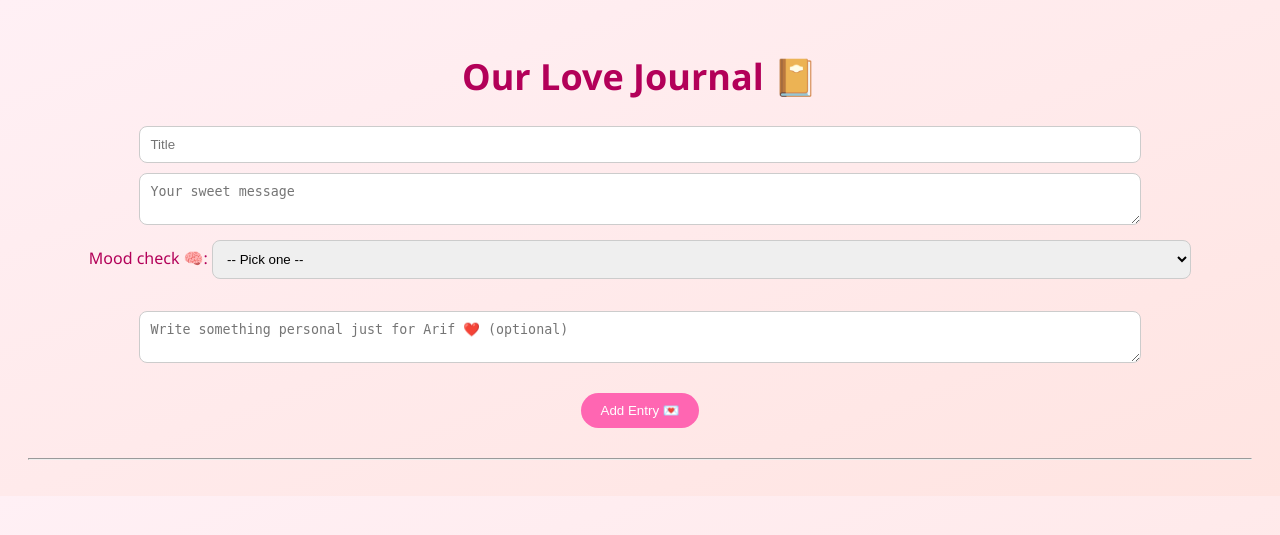
After one commit to arifnoob0/digital-love-letter, a Flask app: page /journal in a window 1280 px wide. The commit adds this page. Shown: the top 535 px of the page. Run offline with Flask 3, Linux system fonts and the light colour scheme.

Commit message:
Add full journal with mood + message to Arif

```diff
--- a/app.py
+++ b/app.py
@@ -1,12 +1,57 @@
-from flask import Flask, render_template
+from flask import Flask, render_template, request, redirect, url_for
+import json
 import os
+from datetime import datetime
 
 app = Flask(__name__)
+JOURNAL_FILE = "journal.json"
+
+def load_entries():
+    if not os.path.exists(JOURNAL_FILE):
+        return []
+    with open(JOURNAL_FILE, "r") as f:
+        return json.load(f)
+
+def save_entries(entries):
+    with open(JOURNAL_FILE, "w") as f:
+        json.dump(entries, f, indent=4)
 
 @app.route("/")
-def love_letter():
+def home():
     return render_template("index.html")
 
+@app.route("/journal")
+def journal():
+    entries = load_entries()
+    return render_template("journal.html", entries=entries)
+
+@app.route("/add", methods=["POST"])
+def add():
+    title = request.form["title"]
+    message = request.form["message"]
+    mood = request.form.get("mood", "")
+    private_note = request.form.get("private_note", "")
+    date = datetime.now().strftime("%Y-%m-%d %H:%M")
+
+    entries = load_entries()
+    entries.insert(0, {
+        "id": datetime.now().timestamp(),
+        "title": title,
+        "message": message,
+        "mood": mood,
+        "private_note": private_note,
+        "date": date
+    })
+    save_entries(entries)
+    return redirect(url_for("journal"))
+
+@app.route("/delete/<float:entry_id>")
+def delete(entry_id):
+    entries = load_entries()
+    entries = [e for e in entries if e["id"] != entry_id]
+    save_entries(entries)
+    return redirect(url_for("journal"))
+
 if __name__ == "__main__":
-    port = int(os.environ.get("PORT", 5000))  # default to 5000 for local
+    port = int(os.environ.get("PORT", 5000))
     app.run(host='0.0.0.0', port=port)
--- a/static/style.css
+++ b/static/style.css
@@ -46,3 +46,38 @@ button:hover {
     font-weight: bold;
     color: #d10063;
 }
+body {
+    font-family: 'Segoe UI', sans-serif;
+    background-color: #fff0f5;
+    text-align: center;
+    color: #b30059;
+    padding: 20px;
+}
+
+form {
+    margin-bottom: 30px;
+}
+
+input, textarea, select {
+    width: 80%;
+    padding: 10px;
+    margin: 5px 0;
+    border-radius: 8px;
+    border: 1px solid #ccc;
+}
+
+button {
+    background-color: #ff66b2;
+    color: white;
+    padding: 10px 20px;
+    border: none;
+    border-radius: 20px;
+    cursor: pointer;
+}
+
+.entry {
+    background-color: #ffe6f0;
+    padding: 15px;
+    border-radius: 12px;
+    margin-bottom: 20px;
+}
--- /dev/null
+++ b/templates/journal.html
@@ -0,0 +1,50 @@
+<!DOCTYPE html>
+<html lang="en">
+<head>
+    <meta charset="UTF-8">
+    <title>Sayang Journal 💖</title>
+    <link rel="stylesheet" href="{{ url_for('static', filename='style.css') }}">
+</head>
+<body>
+    <h1>Our Love Journal 📔</h1>
+
+    <form action="/add" method="POST">
+        <input type="text" name="title" placeholder="Title" required><br>
+
+        <textarea name="message" placeholder="Your sweet message" required></textarea><br>
+
+        <label for="mood">Mood check 🧠:</label>
+        <select name="mood" required>
+            <option value="">-- Pick one --</option>
+            <option value="😊 Happy">😊 Happy</option>
+            <option value="😢 Sad">😢 Sad</option>
+            <option value="😠 Angry">😠 Angry</option>
+            <option value="🥰 In Love">🥰 In Love</option>
+            <option value="🤔 Thinking of Arif">🤔 Thinking of Arif</option>
+        </select><br><br>
+
+        <textarea name="private_note" placeholder="Write something personal just for Arif ❤️ (optional)"></textarea><br>
+
+        <button type="submit">Add Entry 💌</button>
+    </form>
+
+    <hr>
+
+    {% for entry in entries %}
+        <div class="entry">
+            <h3>{{ entry.title }}</h3>
+            <p>{{ entry.message }}</p>
+            <p><strong>Mood:</strong> {{ entry.mood }}</p>
+            {% if entry.private_note %}
+                <details>
+                    <summary>💌 Message just for Arif</summary>
+                    <p>{{ entry.private_note }}</p>
+                </details>
+            {% endif %}
+            <small>{{ entry.date }}</small><br>
+            <a href="{{ url_for('delete', entry_id=entry.id) }}">❌ Delete</a>
+        </div>
+        <hr>
+    {% endfor %}
+</body>
+</html>
```
